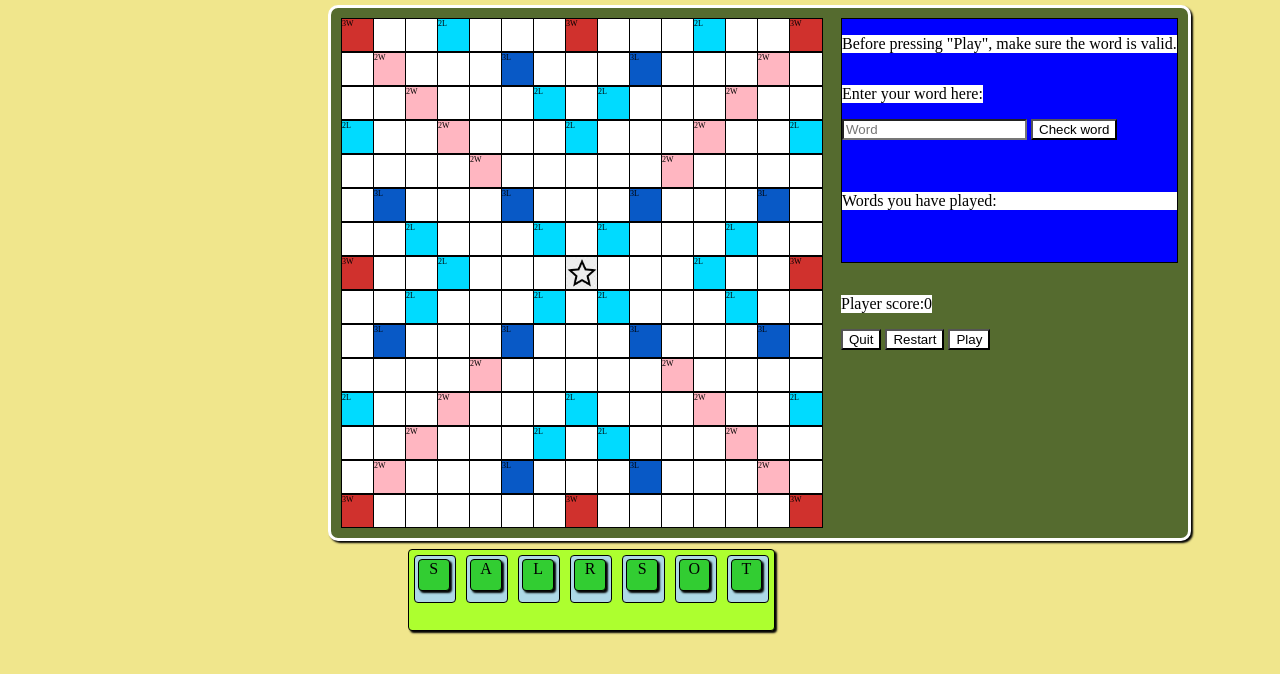
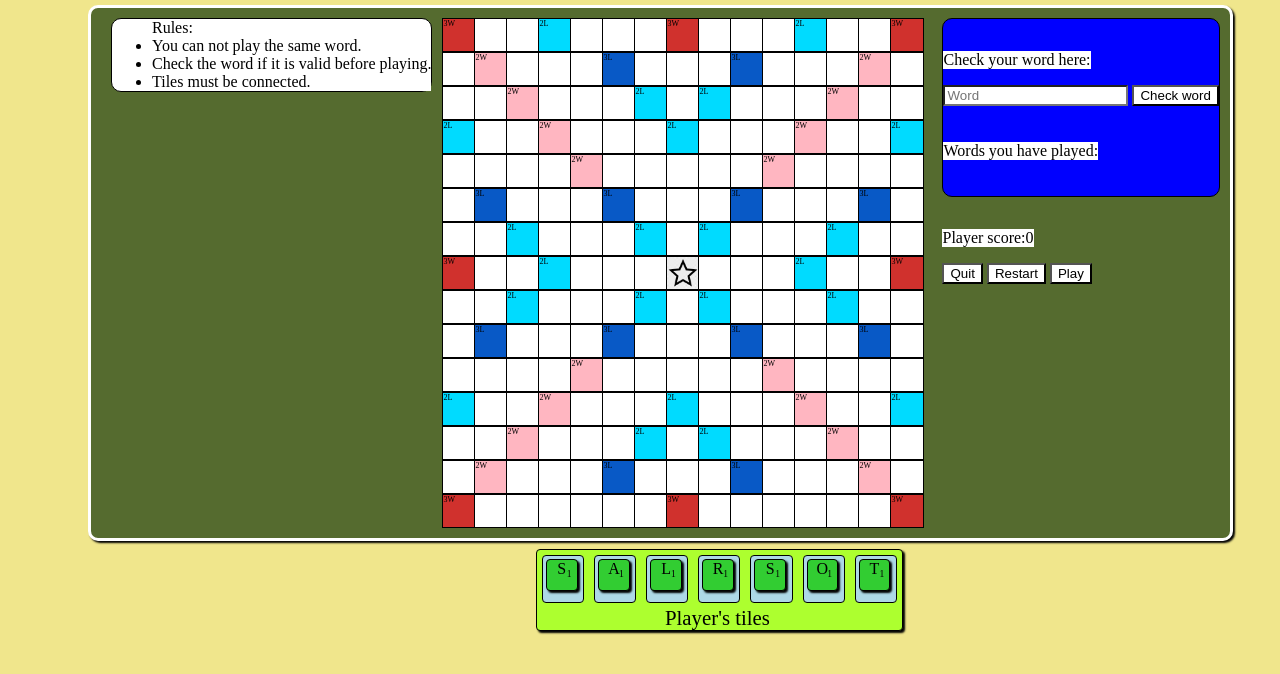
Before and after one commit to FranzSingson/scrabble-cw, a website with bundled scripts: page client/index.html in a window 1280 px wide. Shown: the part 58-732 px from the top of the page. Built offline with nearby package versions, Linux system fonts and the light colour scheme.

Commit message:
New scoring system

```diff
--- a/client/board.mjs
+++ b/client/board.mjs
@@ -1,4 +1,4 @@
-export function makeBoard() {
+function makeBoard() {
   let boardCount = 0;
   for (let y = 1; y < 16; y += 1) {
     for (let x = 1; x < 16; x += 1) {
@@ -15,7 +15,7 @@ export function makeBoard() {
 }
 
 
-export function set3W() {
+function set3W() {
   const box3Ws = document.querySelectorAll('#dropzone-box1, #dropzone-box8, #dropzone-box15, #dropzone-box106, #dropzone-box120, #dropzone-box211, #dropzone-box218, #dropzone-box225');
   for (const box3W of box3Ws) {
     const node = document.createTextNode('3W');
@@ -24,7 +24,7 @@ export function set3W() {
   }
 }
 
-export function set3L() {
+function set3L() {
   const box3Ls = document.querySelectorAll('#dropzone-box21, #dropzone-box25, #dropzone-box77, #dropzone-box81, #dropzone-box85, #dropzone-box89,#dropzone-box137, #dropzone-box141, #dropzone-box145, #dropzone-box149, #dropzone-box201, #dropzone-box205');
   for (const box3L of box3Ls) {
     const node = document.createTextNode('3L');
@@ -34,7 +34,7 @@ export function set3L() {
 }
 
 
-export function set2L() {
+function set2L() {
   const box2Ls = document.querySelectorAll('#dropzone-box4, #dropzone-box12, #dropzone-box37, #dropzone-box39, #dropzone-box46, #dropzone-box53, #dropzone-box60, #dropzone-box93, #dropzone-box97, #dropzone-box99, #dropzone-box103, #dropzone-box109, #dropzone-box117, #dropzone-box123, #dropzone-box127, #dropzone-box129, #dropzone-box133, #dropzone-box166, #dropzone-box173, #dropzone-box180,#dropzone-box187, #dropzone-box189');
   for (const box2L of box2Ls) {
     const node = document.createTextNode('2L');
@@ -43,7 +43,7 @@ export function set2L() {
   }
 }
 
-export function set2W() {
+function set2W() {
   const box2Ws = document.querySelectorAll('#dropzone-box17, #dropzone-box29, #dropzone-box33, #dropzone-box43, #dropzone-box49, #dropzone-box57, #dropzone-box65, #dropzone-box71,#dropzone-box155, #dropzone-box161, #dropzone-box169, #dropzone-box177, #dropzone-box183, #dropzone-box193, #dropzone-box197, #dropzone-box209');
   for (const box2W of box2Ws) {
     const node = document.createTextNode('2W');
@@ -51,3 +51,11 @@ export function set2W() {
     box2W.appendChild(node);
   }
 }
+
+export function initBoard() {
+  makeBoard();
+  set3W();
+  set3L();
+  set2L();
+  set2W();
+};
--- a/client/mod.mjs
+++ b/client/dragDrop.mjs
@@ -44,10 +44,18 @@ export function makeUndraggable() {
   const allBoxes = document.querySelectorAll('.all-boxes');
   for (const allBox of allBoxes) {
     if (allBox.children.length > 0) {
-      const elems = document.querySelectorAll('#main-board>div .letter-tile');
+      const elems = document.querySelectorAll('#main-board>.all-boxes>.letter-tile');
       for (const elem of elems) {
         elem.draggable = false;
       }
     }
   }
 }
+
+export function allHandlers() {
+  boardHandler();
+  playerRackHandler();
+  letterTileHandler();
+}
+
+// allHandlers();
--- a/client/index.html
+++ b/client/index.html
@@ -12,6 +12,13 @@
 	<div id="contents">
 
 		<div id="board-and-score">
+			<div id="rules">
+				<ul>Rules:
+					<li>You can not play the same word.</li>
+					<li>Check the word if it is valid before playing.</li>
+					<li>Tiles must be connected.</li>
+				  </ul>
+			</div>
 			<main id="main-board"></main>
 
 			<div id="scoreboard">
@@ -20,15 +27,15 @@
 
 					<div id="submission-area">
 						<p id="error-message"></p>
-						<p>Before pressing "Play", make sure the word is valid.</p>
-						<p id="prompt">Enter your word here:</p>
-						<div id="input-button">
+						<p id="prompt">Check your word here:</p>
+						<div id="input-check">
 							<input id=word placeholder="Word"></input>
 							<button id="check">Check word</button>
 						</div>
 						<p id=resultInput></p>
 						<br>
-						<p>Words you have played:</p>
+						<p id="words-msg">Words you have played:</p>
+						<br>
 						<p id=resultValidWord></p>
 					</div>
 
--- a/client/index.js
+++ b/client/index.js
@@ -1,5 +1,7 @@
 // import { makeUndraggable } from './mod.mjs';
-import { boardHandler, playerRackHandler, letterTileHandler, makeUndraggable } from './mod.mjs';
+// import { boardHandler, playerRackHandler, letterTileHandler, makeUndraggable } from './mod.mjs';
+import { allHandlers, makeUndraggable } from './dragDrop.mjs';
+import { initBoard } from './board.mjs';
 // import { set3W } from "board.mjs";
 
 const newPlayerLetters = ['S', 'A', 'L', 'R', 'S', 'O', 'T', 'E', 'L', 'A', 'R', 'A', 'D', 'I', 'I', 'D', 'Y', 'O', 'R', 'I',
@@ -8,90 +10,63 @@ const newPlayerLetters = ['S', 'A', 'L', 'R', 'S', 'O', 'T', 'E', 'L', 'A', 'R',
   'T', 'G', 'T', 'I', 'V', 'R', 'T', 'A', 'R', 'E', 'I', 'N', 'A', 'L', ' ', 'N', 'O', 'U', 'I', 'C', 'O', 'E', 'L', 'E',
   'E', 'D', 'H', 'T', 'F', 'K', 'B'];
 
-// const newPlayerLetters = ['F', 'A', 'R', 'M', 'H', 'O', 'R', 'N', 'P', 'A', 'S', 'T',
-//   'E', 'M', 'O', 'B', 7, 7, 7, 7, 7, 7, 7, 7, 7, 7, 7, 7, 7, 7, 7,];
+// const newPlayerLetters = ['L', 'A', 'Z', 'Y', 'H', 'O', 'N', 'P', 'A', 'S', 'T'];
+
+const letterPoint = {
+  A: 1,
+  B: 3,
+  C: 3,
+  D: 2,
+  E: 1,
+  F: 4,
+  G: 2,
+  H: 4,
+  I: 1,
+  J: 8,
+  K: 5,
+  L: 1,
+  M: 3,
+  N: 1,
+  O: 1,
+  P: 3,
+  Q: 10,
+  R: 1,
+  S: 1,
+  T: 1,
+  U: 1,
+  V: 4,
+  W: 4,
+  X: 8,
+  Y: 4,
+  Z: 10,
+};
 
 
 let count = -1;
+const roundsPlayed = 0;
 
 // Board
-
-function makeBoard() {
-  let boardCount = 0;
-  for (let y = 1; y < 16; y += 1) {
-    for (let x = 1; x < 16; x += 1) {
-      const newDiv = document.createElement('div');
-      newDiv.id = `dropzone-box${++boardCount}`;
-      newDiv.dataset.y = y;
-      newDiv.dataset.x = x;
-      newDiv.className = 'all-boxes';
-
-      const elemMain = document.getElementById('main-board');
-      elemMain.appendChild(newDiv);
-    }
-  }
-}
-
-
-function set3W() {
-  const box3Ws = document.querySelectorAll('#dropzone-box1, #dropzone-box8, #dropzone-box15, #dropzone-box106, #dropzone-box120, #dropzone-box211, #dropzone-box218, #dropzone-box225');
-  for (const box3W of box3Ws) {
-    const node = document.createTextNode('3W');
-    box3W.classList.add('dropzone3W');
-    box3W.appendChild(node);
-  }
-}
-
-function set3L() {
-  const box3Ls = document.querySelectorAll('#dropzone-box21, #dropzone-box25, #dropzone-box77, #dropzone-box81, #dropzone-box85, #dropzone-box89,#dropzone-box137, #dropzone-box141, #dropzone-box145, #dropzone-box149, #dropzone-box201, #dropzone-box205');
-  for (const box3L of box3Ls) {
-    const node = document.createTextNode('3L');
-    box3L.classList.add('dropzone3L');
-    box3L.appendChild(node);
-  }
-}
-
-
-function set2L() {
-  const box2Ls = document.querySelectorAll('#dropzone-box4, #dropzone-box12, #dropzone-box37, #dropzone-box39, #dropzone-box46, #dropzone-box53, #dropzone-box60, #dropzone-box93, #dropzone-box97, #dropzone-box99, #dropzone-box103, #dropzone-box109, #dropzone-box117, #dropzone-box123, #dropzone-box127, #dropzone-box129, #dropzone-box133, #dropzone-box166, #dropzone-box173, #dropzone-box180,#dropzone-box187, #dropzone-box189');
-  for (const box2L of box2Ls) {
-    const node = document.createTextNode('2L');
-    box2L.classList.add('dropzone2L');
-    box2L.appendChild(node);
-  }
-}
-
-function set2W() {
-  const box2Ws = document.querySelectorAll('#dropzone-box17, #dropzone-box29, #dropzone-box33, #dropzone-box43, #dropzone-box49, #dropzone-box57, #dropzone-box65, #dropzone-box71,#dropzone-box155, #dropzone-box161, #dropzone-box169, #dropzone-box177, #dropzone-box183, #dropzone-box193, #dropzone-box197, #dropzone-box209');
-  for (const box2W of box2Ws) {
-    const node = document.createTextNode('2W');
-    box2W.classList.add('dropzone2W');
-    box2W.appendChild(node);
-  }
-}
-
-function initBoard() {
-  makeBoard();
-  set3W();
-  set3L();
-  set2L();
-  set2W();
-}
-
 initBoard();
 
 
 // Tiles and Letters
 
 function makePlayerRack() {
+  const mainRack = document.getElementById('main-rack');
+
   for (let i = 0; i < 7; i += 1) {
     const makeRack = document.createElement('div');
     makeRack.id = `player-rack${i}`;
     makeRack.className = 'class-player-rack';
 
-    const elemMain2 = document.getElementById('main-rack');
-    elemMain2.appendChild(makeRack);
+    mainRack.appendChild(makeRack);
   }
+  const rackSub = document.createElement('sub');
+  rackSub.className = 'rack-sub';
+  const rackSubNode = document.createTextNode("Player's tiles");
+  rackSub.append(rackSubNode);
+
+  mainRack.append(rackSub);
 }
 makePlayerRack();
 
@@ -101,45 +76,67 @@ function makeStartingLetters() {
     const makeTile = document.createElement('div');
     ++count;
     makeTile.id = `letter-tile${count}`;
-    makeTile.className = 'letter-tile remove';
+    makeTile.className = 'letter-tile';
     makeTile.draggable = true;
 
-    const node = document.createTextNode(`${newPlayerLetters[count]}`);
-    makeTile.appendChild(node);
+
+    const para = document.createElement('p');
+    para.className = 'letter-p';
+    const paraNode = document.createTextNode(`${newPlayerLetters[count]}`);
+    para.appendChild(paraNode);
+
+    const sub = document.createElement('sub');
+    sub.className = 'sub-point';
+    const subNode = document.createTextNode(letterPoint[newPlayerLetters[count]]);
+    sub.append(subNode);
+
+
+    makeTile.append(para);
+
+    makeTile.append(sub);
 
     const elemDiv = document.getElementById(`player-rack${i}`);
     elemDiv.appendChild(makeTile);
   }
 }
+
+
 makeStartingLetters();
 
 function insertNewLetters() {
   const emptyRacks = document.querySelectorAll('.class-player-rack');
   for (const emptyRack of emptyRacks) {
     if (emptyRack.children.length < 1) {
+      if (count < newPlayerLetters.length - 1) {
         const makeTile = document.createElement('div');
         count++;
         makeTile.id = `letter-tile${count}`;
-      makeTile.className = 'letter-tile remove';
+        makeTile.className = 'letter-tile';
         makeTile.draggable = true;
 
+        const para = document.createElement('p');
+        para.className = 'letter-p';
+        const paraNode = document.createTextNode(`${newPlayerLetters[count]}`);
+        para.appendChild(paraNode);
 
-      const node = document.createTextNode(`${newPlayerLetters[count]}`);
-      makeTile.appendChild(node);
+
+        const sub = document.createElement('sub');
+        sub.className = 'sub-point';
+        const subNode = document.createTextNode(letterPoint[newPlayerLetters[count]]);
+        sub.append(subNode);
+
+        makeTile.append(para);
+        makeTile.append(sub);
 
         emptyRack.appendChild(makeTile);
       }
     }
     allHandlers();
   }
+}
 
 
-function allHandlers() {
-  boardHandler();
-  playerRackHandler();
-  letterTileHandler();
-}
-
+// Drag and drop handlers
 allHandlers();
 
 
@@ -213,20 +210,19 @@ const oldWords = [];
 
 function playButton() {
   const play = document.querySelector('#play');
-  // play.addEventListener('click', submitWord);
   play.addEventListener('click', insertInArrBoard);
 }
 
 playButton();
 
 function insertInArrBoard() {
-  // checkMiddleBox();
-  const centreBox = document.querySelector("#dropzone-box113");
-  const errorText = document.querySelector("#error-message");
+  const centreBox = document.querySelector('#dropzone-box113');
+  const errorText = document.querySelector('#error-message');
 
+  // ++roundsPlayed;
 
   if (centreBox.children.length > 0) {
-    errorText.textContent = "";
+    errorText.textContent = '';
 
     const allBoxes = document.querySelectorAll('.all-boxes');
     for (const box of allBoxes) {
@@ -234,10 +230,15 @@ function insertInArrBoard() {
         const dataY = box.dataset.y;
         const dataX = box.dataset.x;
 
-        const divs = box.querySelectorAll('#main-board>.all-boxes>.remove'); // This only selects tiles on the board
+        const divs = box.querySelectorAll('#main-board>.all-boxes>.letter-tile>p'); // This only selects tiles on the board
         for (const div of divs) {
           const valueLetter = div.textContent;
-          arrBoard[dataY - 1][dataX - 1] = `${valueLetter}`;
+          const arrY = dataY - 1;
+          const arrX = dataX - 1;
+          arrBoard[arrY][arrX] = `${valueLetter}`;
+
+
+          // connectChecker(arrY, arrX, arrBoard);
         }
       } else if (box.children.length >= 0) {
         const dataY = box.dataset.y;
@@ -247,56 +248,39 @@ function insertInArrBoard() {
     }
 
     looper();
-
   } else {
-    errorText.textContent = "You must start from the box centre.";
+    errorText.textContent = 'You must start from the centre box.';
   }
 }
 
-// function iterator() {
-//   const resultRow = iterateHorizontal(arrBoard);
-//   const resultCol = iterateHorizontal(iterateVertical(arrBoard));
-//   const newWords = resultRow.concat(resultCol);
 
-//   // let diff = newWords.length - oldWords;
-//   console.log(newWords);
+function connectChecker(cellY, cellX, array) {
+  const Y = cellY + 1;
+  const X = cellX + 1;
 
-//   // Filters the duplicates
-//   for (const result of newWords) {
-//     if (!oldWords.includes(result)) {
-//       oldWords.push(result);
-//       // wordLengths.push(result.length);
-//     }
-//   }
-//   console.log(oldWords);
-//   checkWord();
+  // const tile = document.querySelector(`[data-y=${Y}][data-x=${X}]`);
+
+  // if (document.querySelector(`[data-y=${Y + 1}][data-x=${X}]`) || document.querySelector(`[data-y=${Y - 1}][data-x=${X}]`) || document.querySelector(`[data-y=${Y}][data-x=${X + 1}]`) || document.querySelector(`[data-y=${Y}][data-x=${X - 1}]`))
+
+
+  // if (document.querySelector('[data-y="8"][data-x="8"]').children.draggable = false) {
+  // console.log("olool")
   // }
 
-// function iterateHorizontal(arr) {
-//   let words = [];
-//   arr.forEach(row => {
-//     // words = words.concat(row.join('').replace(/\s\s+/g, ' ').split(' ').filter(word => word.length > 2));
-//     const joinedWord = row.join('').replace(/\s\s+/g, '');
-//     const wordValue = joinedWord.split(' ').filter(joinedWord => joinedWord.length > 2);
-//     words = words.concat(wordValue);
-//   });
-//   return words;
-// }
+  console.log(document.querySelector(`[data-y="${Y}"][data-x="${X}"]`).children);
 
-// function iterateVertical(arr) {
-//   return arr[0].map((_, colIndex) => arr.map(row => row[colIndex]));
-// }
+
+  // console.log(document.querySelector('[data-y="8"][data-x="8"]').children.draggble = "true");
+}
 
 
 function looper() {
-  let arrWords = [];
-
-  let tempVertArr = [];
+  const arrWords = [];
 
   // Verti
+  let tempVertArr = [];
   for (let y = 0; y < arrBoard.length; y++) {
     tempVertArr = [];
-
     for (let x = 0; x < arrBoard[y].length; x++) {
       if (arrBoard[x][y] !== '') {
         tempVertArr.push(arrBoard[x][y]);
@@ -312,7 +296,6 @@ function looper() {
   let tempHorArr = [];
   for (let y = 0; y < arrBoard.length; y++) {
     tempHorArr = [];
-
     for (let x = 0; x < arrBoard[y].length; x++) {
       if (arrBoard[y][x] !== '') {
         tempHorArr.push(arrBoard[y][x]);
@@ -325,21 +308,15 @@ function looper() {
     arrWords.push(tempHorArr.join(''));
   }
 
-
-
-  let newArrWords = [];
-
-
+  const newArrWords = [];
   for (let i = 0; i < arrWords.length; i++) {
     if (arrWords[i].length > 1) {
       newArrWords.push(arrWords[i]);
     }
   }
 
-
-  // let arrDiff = 0;
-  // const diff = newArrWords - oldWords;
-  // console.log(diff)
+  // console.log(newArrWords);
+  // console.log(oldWords);
 
 
   // Compares newArrWords to oldWords
@@ -349,85 +326,18 @@ function looper() {
       // const arrDif =+ 1;
       // console.log(arrDif)
       submitWord(newWords);
+    }
 
-      const result = document.querySelector('#resultValidWord');
-      const elemList = document.createElement("li");
-      elemList.classList.add("valid-words")
-      const wordText = document.createTextNode(`${newWords}`)
-      elemList.append(wordText);
-
-      result.append(elemList);
-
+    // console.log(oldWords);
   }
 }
 
-  // console.log(oldWords);
-  // checkWord();
+const validWords = [];
 
 
-  // if (oldWords > 1)
-  // submitWord();
-
-  limitWordList();
-}
-
-
-// Store letters to arrBoard
-// Access/read the letters inside this array.
-//    Find horizontal words first
-//    Find vertical words second
-// When the word is valid, I want it to be deleted from the array.
-// Concat the arrays together and store it inside of newWords
-// Use arrWords to store played words, if its invalid. Delete that word using i
-
-
-let validWords = [];
-
-let checkCounter = -1;
-
-// async function checkWord() { // Assuming every word played is valid.
-//   const result = document.querySelector('#resultValidWord');
-//   const word = oldWords[++checkCounter];
-
-//   if (word.length === 0) {
-//     result.textContent = 'Enter a word to check its validity.';
-//     return;
-//   }
-
-//   const url = 'https://dictionary-dot-sse-2020.nw.r.appspot.com/' + word;
-//   const response = await fetch(url);
-
-//   switch (response.status) {
-//     case 200:
-//       result.textContent = word + ' is a valid word';
-
-
-//       // validWords.push(word);
-//       // console.log(validWords);
-//       submitWord();
-
-//       break;
-//     case 400:
-//       result.textContent = word + ' is too short';
-//       break;
-//     case 404:
-//       result.textContent = word + ' is not allowed';
-//       break;
-//     default:
-//       result.textContent = 'the word checking service seems not to be available at this time';
-//   }
-//   console.log(word);
-// }
-
-
-let submitCounter = -1;
-let acceptedWords = [];
-
-async function submitWord(word) { // Assuming every word played is valid.
-
+async function submitWord(word) {
   const result = document.querySelector('#resultValidWord');
-  // const score = document.querySelector('#player-score');
-  // const word = oldWords[++submitCounter];
+  const errorText = document.querySelector('#error-message');
 
   if (word.length === 0) {
     result.textContent = 'Enter a word to check its validity.';
@@ -439,55 +349,57 @@ async function submitWord(word) { // Assuming every word played is valid.
 
   switch (response.status) {
     case 200:
-      // result.textContent = 'You just played the word: ' + word;
+      validWords.push(word);
 
+      const result = document.querySelector('#resultValidWord');
+      const elemList = document.createElement('li');
+      elemList.classList.add('valid-words');
+      const wordText = document.createTextNode(`${word}`);
+      elemList.append(wordText);
 
+      result.append(elemList);
 
-
-      validWords.push(word);
-      // console.log(validWords);
-
+      updateScore(word);
       makeUndraggable();
       insertNewLetters();
-
-      updateScore();
-      acceptedWords.push(word);
 
       break;
     case 400:
       result.textContent = word + ' is too short';
       break;
     case 404:
-      result.textContent = word + ' is not valid';
+      errorText.textContent = word + ' is not valid';
       break;
     default:
       result.textContent = 'The word checking service at the moment is unavailable';
   }
-  console.log(acceptedWords)
+  console.log(validWords);
+  limitWordList();
+}
+
+const eachLetterPoints = [];
+
+function updateScore(word) {
+  const score = document.querySelector('#player-score');
+
+  const wordSplitted = word.split('');
+
+  for (let i = 0; i < wordSplitted.length; i++) {
+    eachLetterPoints.push(letterPoint[wordSplitted[i]]);
+  }
+
+  console.log(eachLetterPoints);
+
+  let playerScore = 0;
+  for (const eachLetterPoint of eachLetterPoints) {
+    playerScore += eachLetterPoint;
+  }
+  score.textContent = playerScore;
 }
 
 
-
-function updateScore() {
-  const score = document.querySelector('#player-score');
-
-  let wordLengths = [];
-  for (const validWord of validWords) {
-    wordLengths.push(validWord.length);
-  }
-
-  // console.log(wordLengths);
-
-  let playerScore = 0;
-  for (const wordLength of wordLengths) {
-    playerScore += wordLength;
-  }
-  score.textContent = playerScore;
-
-}
-
 function limitWordList() {
-  const listWords = document.querySelectorAll(".valid-words");
+  const listWords = document.querySelectorAll('.valid-words');
 
   if (listWords.length > 5) {
     for (let i = 0; i < listWords.length - 5; i++) {
@@ -496,6 +408,7 @@ function limitWordList() {
   }
 }
 
+// console.log(makeUndraggable());
 
 // Have the array of words checked in the checkword function, if its good, push to validWords.
 
@@ -503,11 +416,4 @@ function limitWordList() {
 // Store the words. Loop through words and accept valid. Push to the end of validWord.
 
 
-// When submit is pressed, for the first round, check if the centre box has a child.
-
-// checkMiddleBox() {
-//   const centreBox = document.querySelector("#dropzone-box113")
-//   if (centreBox.children.length > 0) {
-
-//   }
-// }
+// Check surroundings of the newly dragged letter. Check if the surrounding letter are draggable false. If so, it is a connecting word.
--- a/client/style.css
+++ b/client/style.css
@@ -1,12 +1,9 @@
 * {
     background-color: khaki;
-    /* background-image: url('background.jpg'); */
 }
 
 #contents {
-    /* display: flex; */
-    /* width: 100%; */
-    margin-left: 20rem;
+    margin-left: 5rem;
 }
 
 h1 {
@@ -20,18 +17,37 @@ h1 {
 }
 
 
+
 #board-and-score {
     display:inline-flex;
-    border: solid 3px white;
-    border-radius: 10px;
+    border: solid 0.188rem white;
+    border-radius: 0.625rem;
     background: darkolivegreen;
-    padding: 10px;
-    box-shadow: 2px 2px 2px #000000;
+    padding: 0.625rem;
+    box-shadow: 0.125rem 0.125rem 0.125rem #000000;
+}
+
+#rules {
+    background: darkolivegreen;
+    margin: 0rem;
+    padding: 0rem;
+}
+
+li {
+    background: white;
+}
+
+ul {
+    border-radius: 0.625rem;
+    border: solid thin black;
+    background: white;
+    margin: 0rem 0.625rem 0rem 0.625rem;
 }
 
 #score-output, #prompt {
     display: inline-flex;
     background:  darkolivegreen;
+    padding: 0rem;
 }
 
 
@@ -44,6 +60,7 @@ h1 {
 }
 
 #submission-area {
+    border-radius: 0.625rem;
     margin-bottom: 1rem;
     display: block;
     border: solid thin black;
@@ -51,24 +68,37 @@ h1 {
 }
 
 
+
 #scoreboard {
     display: inline-block;
-    margin-left: 20px;
+    margin-left: 1.25rem;
     background:  darkolivegreen;
 }
 
-#input-button {
+#input-check {
     display: block;
     background:  blue;
 
+}
+
+#resultInput {
+    display: inline-block;
+}
+
+#words-msg {
+    display: inline-block;
+    padding: 0rem;
+    margin: 0rem;
 }
 
 .valid-words {
     background:white;
 }
 
-#resultInput, #resultValidWord {
+#resultValidWord {
+    margin: 1rem;
     display: inline-block;
+    background: white;
 }
 
 
@@ -90,9 +120,31 @@ h1 {
     background: #32CD32;
     text-align: center;
     border-radius: 0.25rem;
-    box-shadow: 2px 2px 2px #000000;
+    box-shadow: 0.125rem 0.125rem 0.125rem #000000;
     /* font-size: 15px; */
 }
+
+.letter-p {
+    background: transparent;
+    margin: 0rem;
+    padding: 0rem;
+}
+
+.letter-tile>.sub-point {
+    background-color: transparent;
+    margin: -0.625rem 0.625rem -0.625rem 5px;
+    position:absolute;
+    font-size: 0.6rem;
+}
+
+.rack-sub {
+    background: transparent;
+    position: absolute;
+    font-size: 1.3rem;
+    margin: 3.5rem 0rem 0rem 8rem;
+    font-family: serif;
+}
+
 
 #main-board {
     display: grid;
@@ -107,17 +159,17 @@ h1 {
     border-radius: 0.25rem;
     background: greenyellow;
     display: flex;
-    margin-left: 5rem;
+    margin-left: 28rem;
     margin-top: 0.5rem;
-    box-shadow: 2px 2px 2px #000000;
+    box-shadow: 0.125rem 0.125rem 0.125rem #000000;
 
 }
 
 
 
 #main-rack>.class-player-rack {
-    margin: 5px 5px 5px 5px;
-    padding: 3px 3px 3px 3px;
+    margin: 0.313rem 0.313rem 0.313rem 0.313rem;
+    padding: 0.188rem 0.188rem 0.188rem 0.188rem;
     width: 2.5rem;
     height: 2.5rem;
     border: black solid 1px;
@@ -127,15 +179,13 @@ h1 {
 
 
 
+
 #main-board>.all-boxes>.letter-tile {
-    background: orange;
+    background: sandybrown;
     position: absolute;
     top: 0rem;
 }
 
-/* #main-board>.all-boxes>.remove {
-    background: white;
-} */
 
 
 /* Board Colours */
```
Lines whose indentation alone changed are shown as unchanged.
